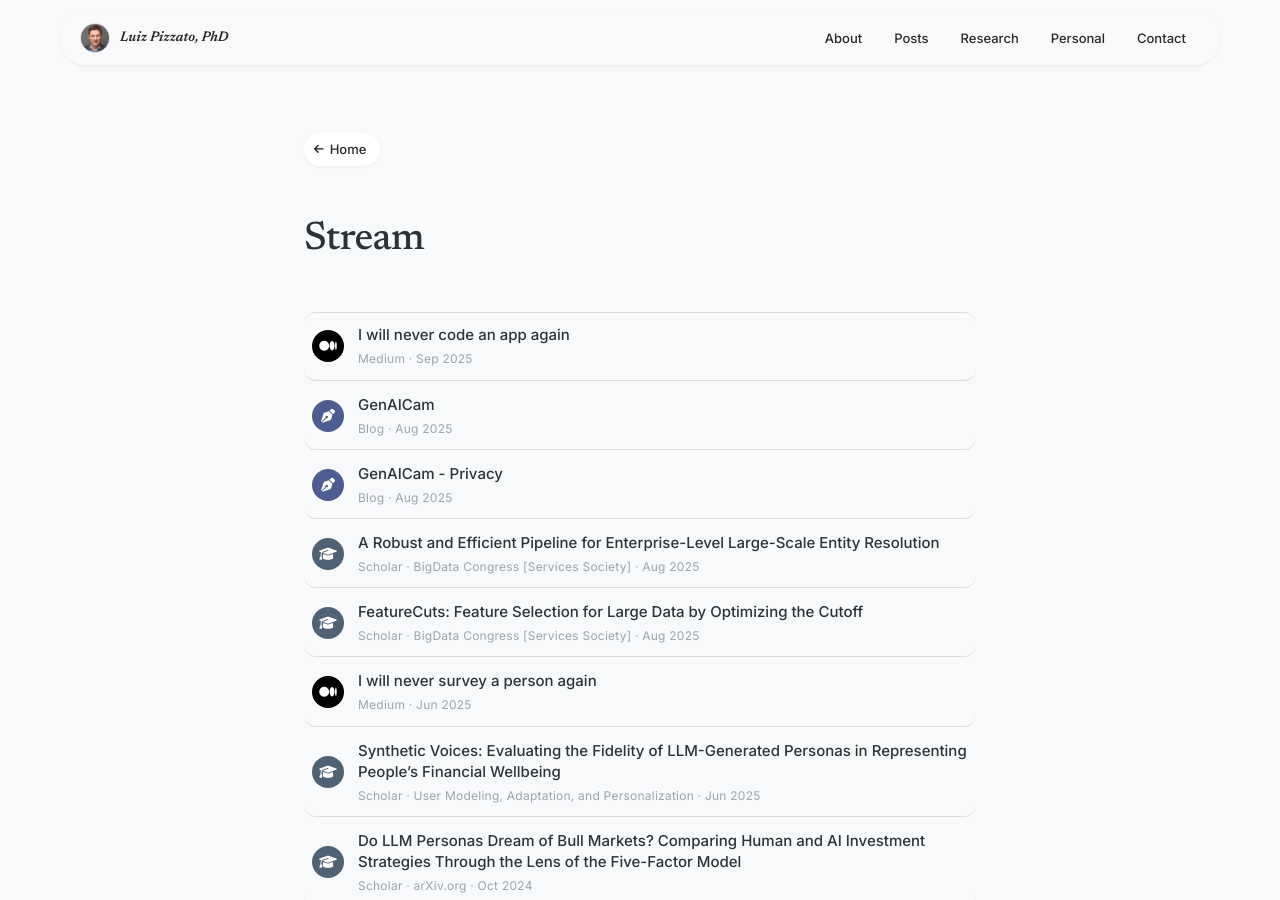
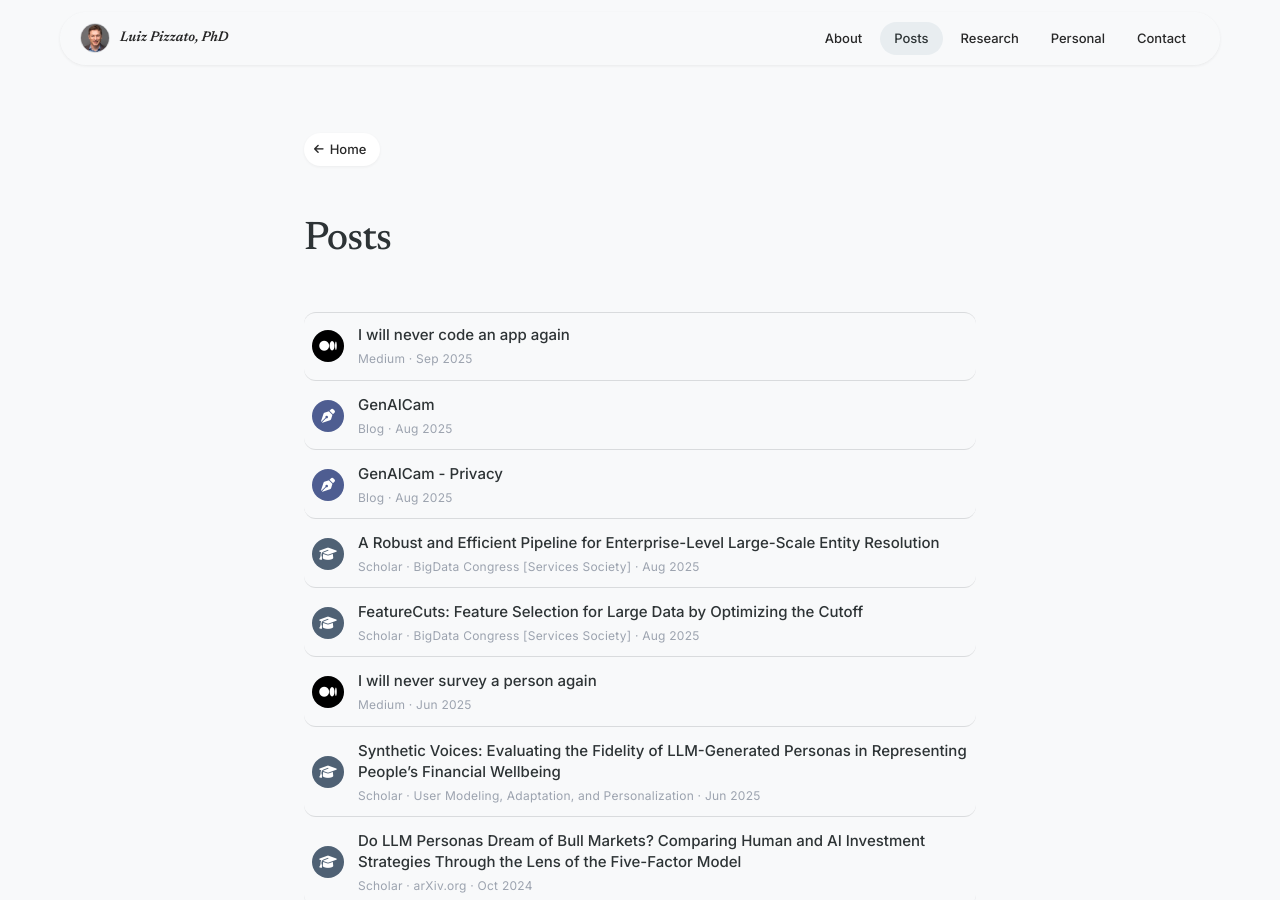
Before and after one commit to pizzato/pizzato.github.io, a Jekyll site: the page built from stream/index.md, in a window 1280 px wide and 900 px high. Built offline with Jekyll 4.4.1, drawn with Linux system fonts in a browser that asks for light colours.

Commit message:
rename: Posts nav links to /stream/, retitle stream page to Posts

```diff
--- a/_includes/nav.html
+++ b/_includes/nav.html
@@ -6,7 +6,7 @@
     </a>
     <div class="nav-links" id="nav-links">
       <a class="nav-link{% if page.url == '/about/' or page.url contains '/about' %} active{% endif %}" href="{{ site.url }}/about/">About</a>
-      <a class="nav-link{% if page.url == '/posts/' or page.layout == 'post' %} active{% endif %}" href="{{ site.url }}/posts/">Posts</a>
+      <a class="nav-link{% if page.url contains '/stream/' or page.layout == 'stream' or page.layout == 'post' %} active{% endif %}" href="{{ site.url }}/stream/">Posts</a>
       <a class="nav-link{% if page.url == '/publications/' or page.url contains 'publications' %} active{% endif %}" href="{{ site.url }}/publications/">Research</a>
       <a class="nav-link{% if page.url contains '/personal' %} active{% endif %}" href="{{ site.url }}/personal/">Personal</a>
       <a class="nav-link{% if page.url contains 'contact' %} active{% endif %}" href="{{ site.url }}/about/#contact">Contact</a>
@@ -20,7 +20,7 @@
 </div>
 <div class="nav-mobile-menu" id="nav-mobile-menu" role="dialog" aria-label="Mobile navigation">
   <a class="nav-mobile-link" href="{{ site.url }}/about/">About</a>
-  <a class="nav-mobile-link" href="{{ site.url }}/posts/">Posts</a>
+  <a class="nav-mobile-link" href="{{ site.url }}/stream/">Posts</a>
   <a class="nav-mobile-link" href="{{ site.url }}/publications/">Research</a>
   <a class="nav-mobile-link" href="{{ site.url }}/personal/">Personal</a>
   <a class="nav-mobile-link" href="{{ site.url }}/about/#contact">Contact</a>
--- a/stream/index.md
+++ b/stream/index.md
@@ -1,6 +1,6 @@
 ---
 layout: stream
-title: Stream
+title: Posts
 excerpt: "All activity across Medium, Scholar, blog, and more"
 comments: false
 ---
```
